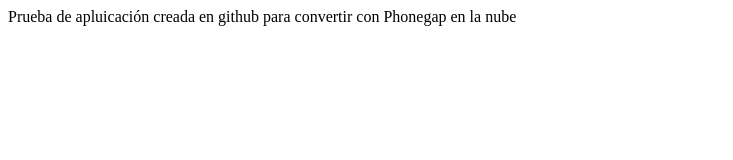
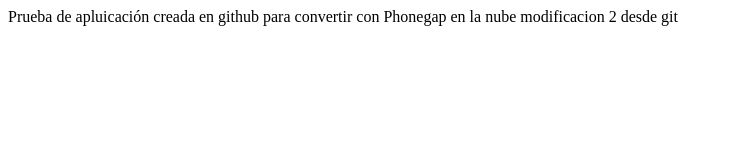
Before and after one commit to wpisacco/arribo, a plain HTML site: page index.html in a window 1280 px wide. Shown: the whole page, without its empty margins (0-733 px from the left). Drawn offline with Linux system fonts and the light colour scheme.

Commit message:
Update index.html

```diff
--- a/index.html
+++ b/index.html
@@ -8,4 +8,5 @@
 <body>
 Prueba de apluicaci&oacute;n creada en github para convertir con Phonegap en la
 nube
+modificacion 2 desde git
 </body>
```
